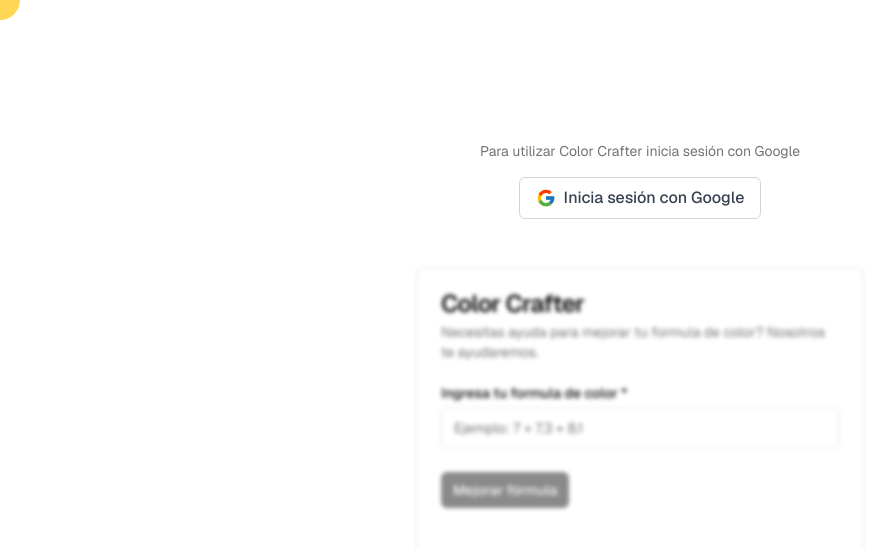
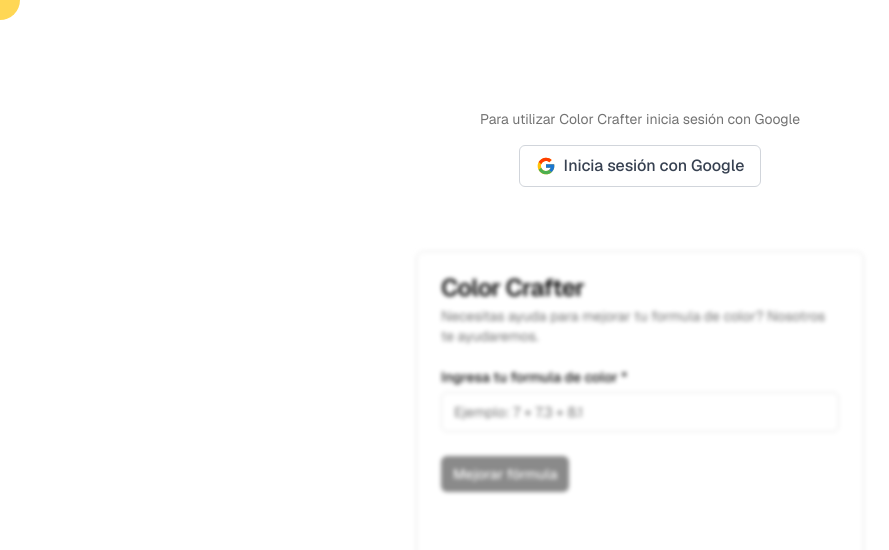
Before and after one commit to maurogoyeneche/color-craft, a Next.js app: page / in a window 1280 px wide. Shown: the top 550 px of the page, without its empty margins (0-889 px from the left). Built offline with nearby package versions, Linux system fonts and the light colour scheme; no server answers.

Commit message:
fix padding

```diff
--- a/components/ui/login.tsx
+++ b/components/ui/login.tsx
@@ -5,7 +5,7 @@
 export default function Login() {
   const { data: session } = useSession();
   return !session ? (
-    <div className="flex flex-col items-center justify-center gap-4 py-12 px-6 sm:px-20 font-[family-name:var(--font-geist-sans)] z-50">
+    <div className="flex flex-col items-center justify-center gap-4 pb-16 px-6 sm:px-20 font-[family-name:var(--font-geist-sans)] z-50">
       <p className="text-center text-neutral-500 text-sm">
         Para utilizar Color Crafter inicia sesión con Google
       </p>
```
